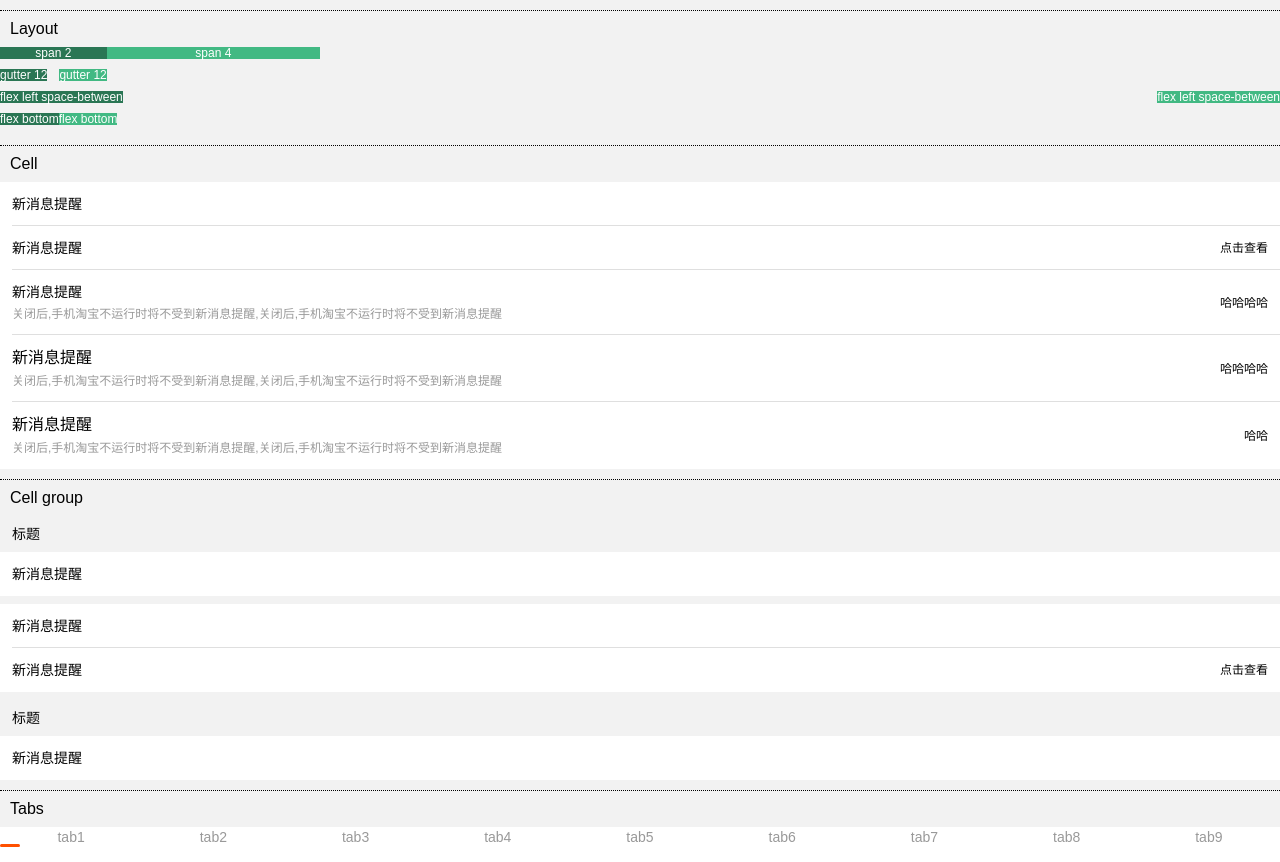
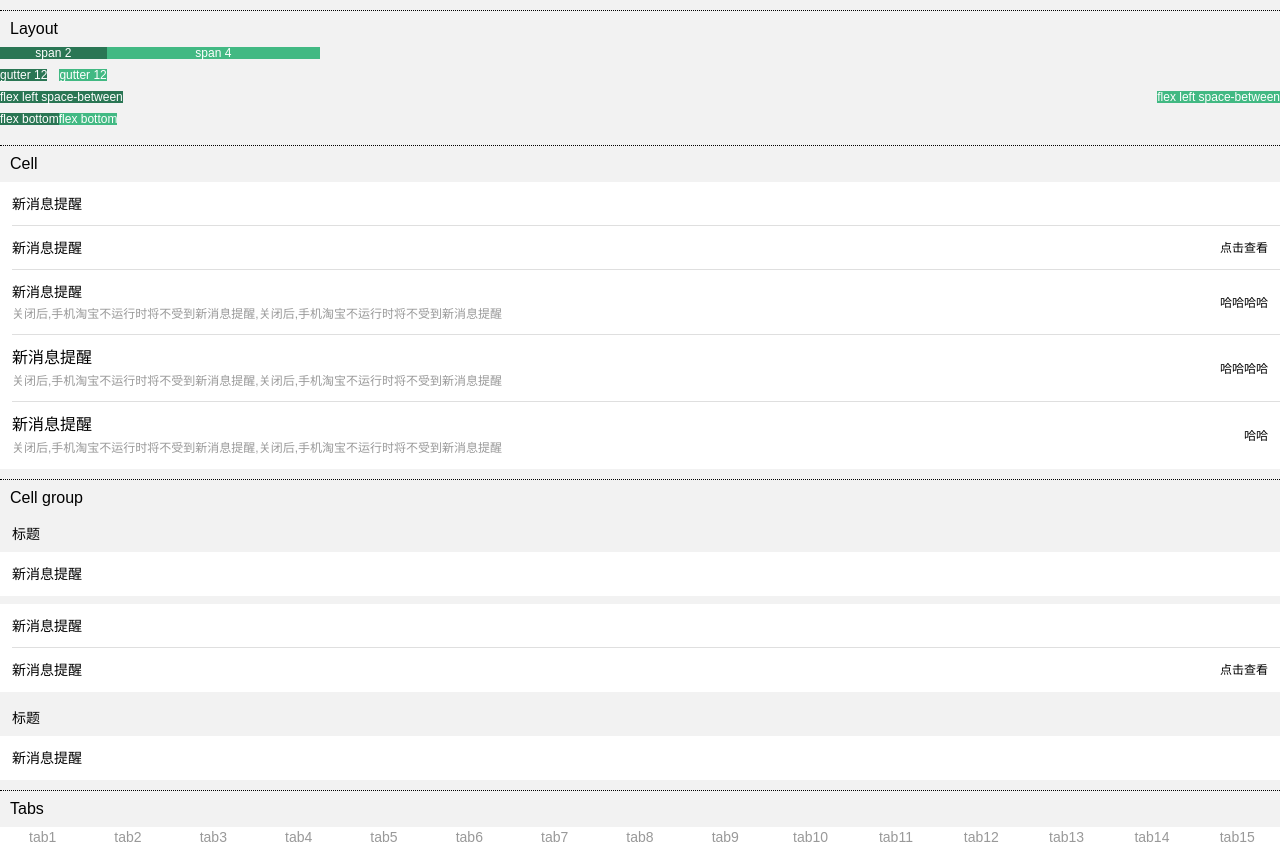
Before and after one commit to vita2333/vue2-taobao-mobile, a Vue app: page /#/ in a window 1280 px wide. Built offline with nearby package versions, Linux system fonts and the light colour scheme; a small style sheet from the web is missing.

Commit message:
feat: tabs > setLine

```diff
--- a/src/components/tabs/demo/index.vue
+++ b/src/components/tabs/demo/index.vue
@@ -1,7 +1,7 @@
 <template>
   <div>
     <vita-tabs>
-      <vita-tab :title="'tab' + index" v-for="index in 9" :key="index">{{ index }}</vita-tab>
+      <vita-tab :title="'tab' + index" v-for="index in 15" :key="index">{{ index }}</vita-tab>
     </vita-tabs>
   </div>
 </template>
--- a/src/components/tabs/index.js
+++ b/src/components/tabs/index.js
@@ -6,6 +6,8 @@ import Content from './Content'
 import { ParentMixin } from '@/mixins/relation'
 import { BindEventMixin } from '@/mixins/bind-event'
 import { isDef } from '@/utils'
+import { getVisibleHeight } from '@/utils/dom/scroll'
+import { scrollLeftTo } from '@/components/tabs/utils'
 
 const [createComponent, bem] = createNamespace('tabs')
 export default createComponent({
@@ -40,22 +42,46 @@ export default createComponent({
     },
   },
   watch: {
+    color: 'setLine',
     active(name) {
       if (name !== this.currentName) {
         this.setCurrentIndexByName(name)
       }
     },
+    scrollOffset() {
+      // todo sticky
+      return 0
+    },
   },
+  mounted() {
+    this.onShow()
+  },
+
+  activated() {
+    console.log('222===', 222)
+    this.onShow()
+    this.setLine()
+  },
+
   methods: {
     // @exposed-api
     resize() {
       this.setLine()
     },
+    onShow() {
+      this.$nextTick(() => {
+        this.inited = true
+        this.tabHeight = getVisibleHeight(this.$refs.wrap)
+        this.scrollIntoView(true)
+      })
+    },
     // update nav bar style
     setLine() {
+      console.log('111===', 111)
       this.$nextTick(() => {
         const { titles } = this.$refs
         if (!titles || !titles[this.currentIndex] || isHidden(this.$el)) {
+          console.log('titles===', titles)
           return
         }
         const title = titles[this.currentIndex].$el
@@ -101,6 +127,18 @@ export default createComponent({
       this.setCurrentIndex(index)
       this.$emit('click', computedName, title)
     },
+    // scroll active tab into view
+    scrollIntoView(immediate) {
+      const { titles } = this.$refs
+
+      if (!this.scrollable || !titles || !titles[this.currentIndex]) {
+        return
+      }
+      const { nav } = this.$refs
+      const title = titles[this.currentIndex].$el
+      const to = title.offsetLeft - (nav.offsetWidth - title.offsetWidth) / 2
+      scrollLeftTo(nav, to, immediate ? 0 : this.duration)
+    },
   },
   render() {
     const Nav = this.children.map((item, index) => (
@@ -120,12 +158,11 @@ export default createComponent({
         <div ref="nav" role="tablist" class={bem('nav')}>
           {this.slots('nav-left')}
           {Nav}
-          <div class={bem('line')}></div>
+          <div class={bem('line')} style={this.lineStyle}></div>
           {this.slots('nav-right')}
         </div>
       </div>
     )
-    console.log('wrap===', Wrap)
     return (
       <div class={bem()}>
         {Wrap}
--- a/src/components/tabs/index.less
+++ b/src/components/tabs/index.less
@@ -37,7 +37,6 @@
   }
 
   &__line {
-    width: 20px;
     position: absolute;
     bottom: 15px;
     left: 0;
--- /dev/null
+++ b/src/components/tabs/utils.ts
@@ -0,0 +1,20 @@
+import { cancelRaf, raf } from '@/utils/dom/raf'
+
+let scrollLeftRafId: number
+
+export function scrollLeftTo(el: HTMLElement, to: number, duration: number) {
+  cancelRaf(scrollLeftRafId)
+
+  let count = 0
+  const from = el.scrollLeft
+  const frames = duration === 0 ? 1 : Math.round((duration * 1000) / 16)
+
+  function animate() {
+    el.scrollLeft += (to - from) / frames
+
+    if (++count < frames) {
+      scrollLeftRafId = raf(animate)
+    }
+  }
+  animate()
+}
--- a/src/shims-global.d.ts
+++ /dev/null
@@ -1 +0,0 @@
-declare module 'vita'
--- a/tsconfig.json
+++ b/tsconfig.json
@@ -33,7 +33,9 @@
     "src/**/*.tsx",
     "src/**/*.vue",
     "tests/**/*.ts",
-    "tests/**/*.tsx"
+    "tests/**/*.tsx",
+    "node_modules/@types/node/globals.d.ts",
+    "node_modules/@types/node/globals.d.ts"
   ],
   "exclude": [
     "node_modules"
```
